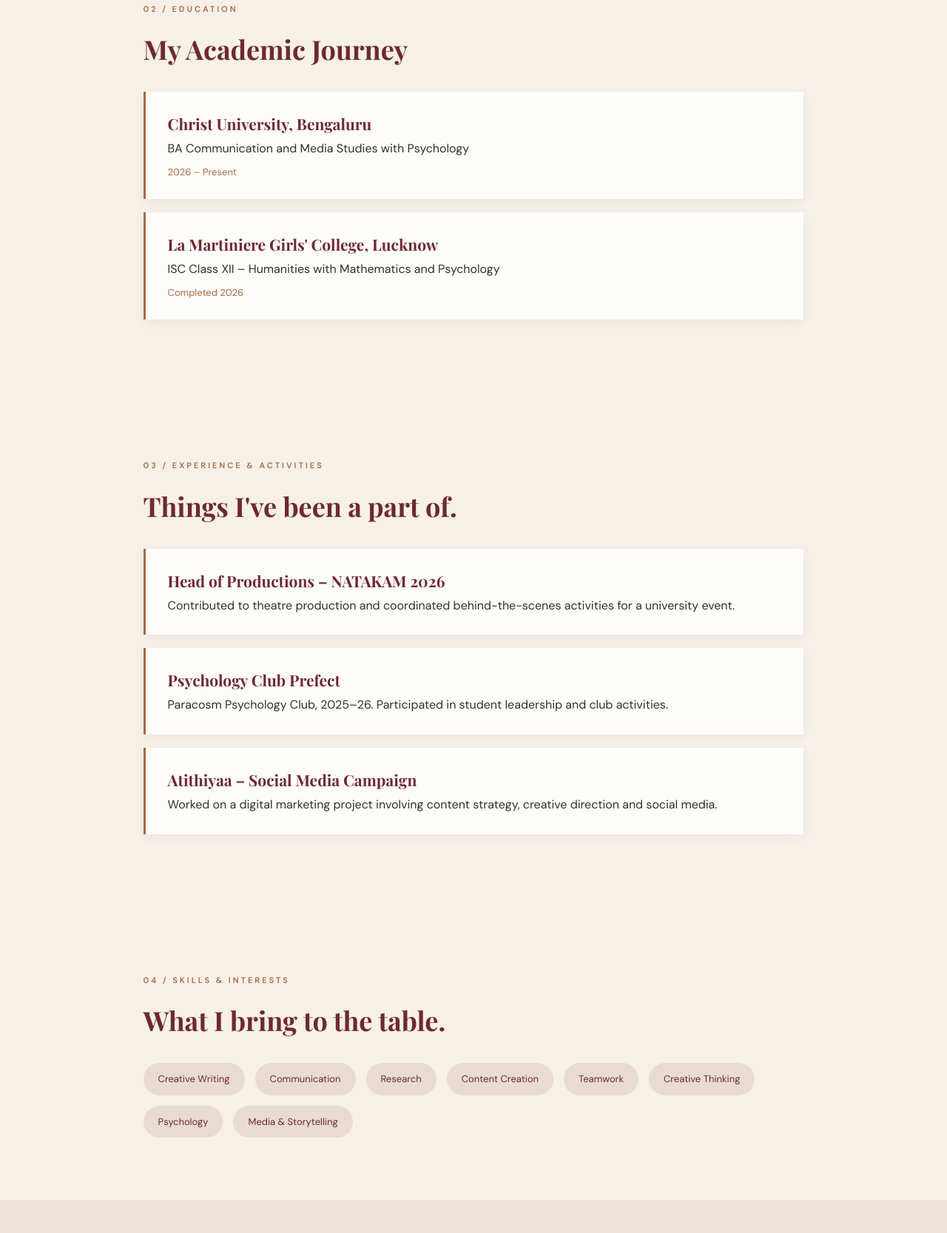
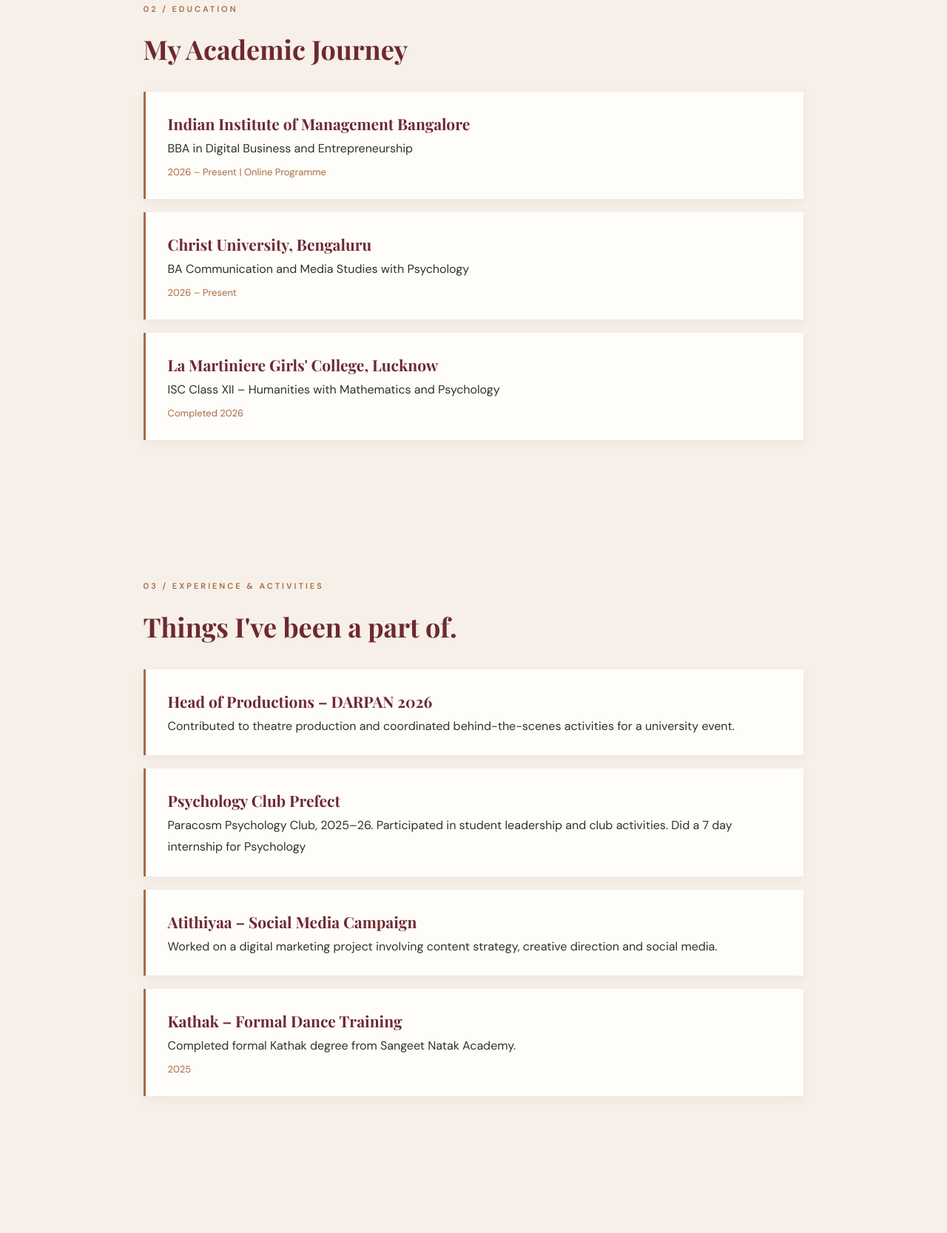
Before and after one commit to SaanviS04/Resume-portfolio, a plain HTML site: page index.html in a window 1280 px wide. Shown: the part 1239-2906 px from the top of the page at 74% size. Drawn offline with nearby package versions, Linux system fonts and the light colour scheme.

Commit message:
Revise education and experience details in index.html
Updated education and experience sections with new details, including a new role and additional training.

```diff
--- a/index.html
+++ b/index.html
@@ -48,6 +48,11 @@
     <section id="education" class="section">
         <p class="section-label">02 / EDUCATION</p>
         <h2>My Academic Journey</h2>
+        <div class="card">
+           <h3>Indian Institute of Management Bangalore</h3>
+           <p>BBA in Digital Business and Entrepreneurship</p>
+           <p class="date">2026 – Present | Online Programme</p>
+        </div>
 
         <div class="card">
             <h3>Christ University, Bengaluru</h3>
@@ -67,7 +72,7 @@
         <h2>Things I've been a part of.</h2>
 
         <div class="card">
-            <h3>Head of Productions – NATAKAM 2026</h3>
+            <h3>Head of Productions – DARPAN 2026</h3>
             <p>
                 Contributed to theatre production and coordinated
                 behind-the-scenes activities for a university event.
@@ -78,7 +83,7 @@
             <h3>Psychology Club Prefect</h3>
             <p>
                 Paracosm Psychology Club, 2025–26.
-                Participated in student leadership and club activities.
+                Participated in student leadership and club activities. Did a 7 day internship for Psychology
             </p>
         </div>
 
@@ -89,6 +94,13 @@
                 content strategy, creative direction and social media.
             </p>
         </div>
+
+        <div class="card">
+            <h3>Kathak – Formal Dance Training</h3>
+            <p>Completed formal Kathak degree from Sangeet Natak Academy.</p>
+            <p class="date">2025</p>
+        </div>
+
     </section>
 
     <section id="skills" class="section">
@@ -114,7 +126,7 @@
             Always open to new ideas, creative collaborations
             and opportunities to learn.
         </p>
-        <a href="mailto:YOUR_EMAIL_ADDRESS" class="hero-button">
+        <a href="mailto:singh.saanvii247@gmail.com" class="hero-button">
             EMAIL ME
         </a>
     </section>
```
